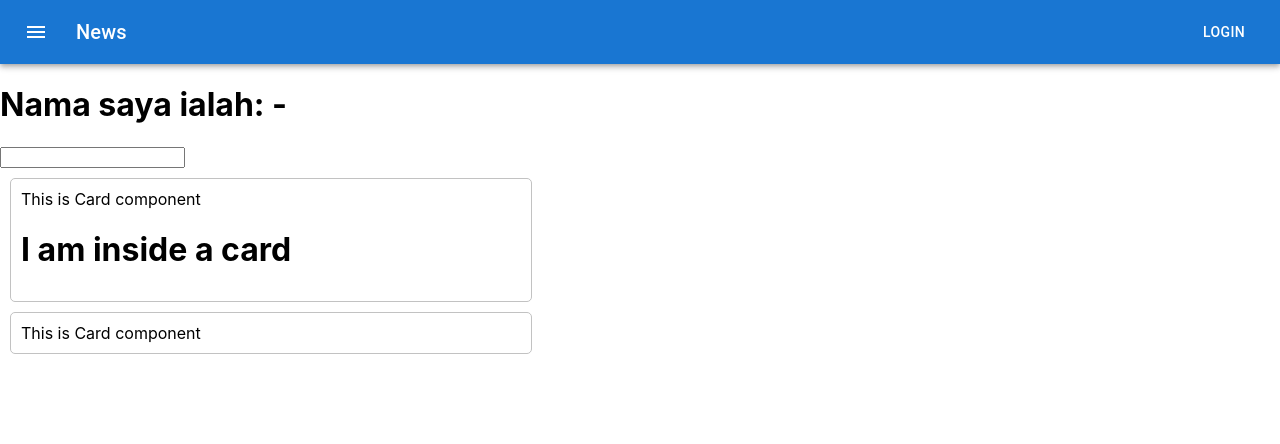
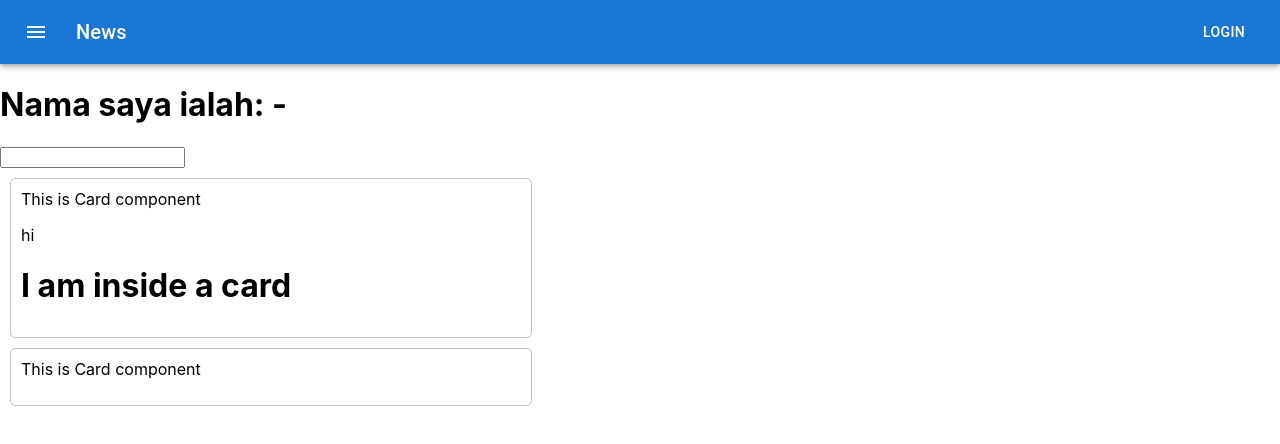
Before and after one commit to skolacode/safwan-one-one, a React (Create React App) app in the folder todo-app/: page / in a window 1280 px wide. Shown: the top 444 px of the page. Built offline with nearby package versions, Linux system fonts and the light colour scheme.

Commit message:
1. create a props 2. use the props

```diff
--- a/todo-app/src/components/MyCard.jsx
+++ b/todo-app/src/components/MyCard.jsx
@@ -1,16 +1,26 @@
-import React, { Fragment } from 'react'
+import React from 'react'
 import myCardStyle from '../styles/MyCard.module.css'
-import newCardStyle from '../styles/NewCard.module.css'
+
+import PropTypes from 'prop-types';
 
 // de-structure
+
+
+
 export const MyCard = (props) => {
 
-  const { children } = props
+  const { children, content, clickMeFunc } = props
 
   return (
     <div className={myCardStyle.container}>
       <div>This is Card component</div>
+      <p onClick={clickMeFunc}>{content}</p>
       {children}
     </div>
   )
 }
+
+MyCard.propTypes = {
+  content: PropTypes.string.isRequired,
+  isEditable: PropTypes.bool
+}
--- a/todo-app/src/pages/LandingPage.jsx
+++ b/todo-app/src/pages/LandingPage.jsx
@@ -1,6 +1,6 @@
 import React, { useState } from 'react'
 import { useEffect } from 'react'
-import { MyCard } from '../components/MyCard'
+import {MyCard} from '../components/MyCard'
 
 export const LandingPage = () => {
 
@@ -16,14 +16,17 @@ export const LandingPage = () => {
   // You can't MUTATE variable
 
   const [firstName, setFirstName] = useState("-")
-  const [lastName, setLastName] = useState("-")
 
   const getName = (evt) => setFirstName(evt.target.value)
 
   useEffect(() => {
     console.log("i run")
     // Dependencies
-  },[lastName, firstName])
+  },[firstName])
+
+  const clickMe = () => {
+    alert('I am clicked')
+  }
 
   return (
     <div>
@@ -34,11 +37,11 @@ export const LandingPage = () => {
       {/*
       1. Self closing jika tiada children,
       2. jika ada children jagan self close */}
-      <MyCard>
+      <MyCard content="hi" clickMeFunc={clickMe}>
         <h1>I am inside a card</h1>
       </MyCard>
 
-      <MyCard />
+      <MyCard clickMeFunc={clickMe}/>
     </div>
   )
 }
```
Also changed, not shown: 1 other file (tests, documents, lock files or other folders).
